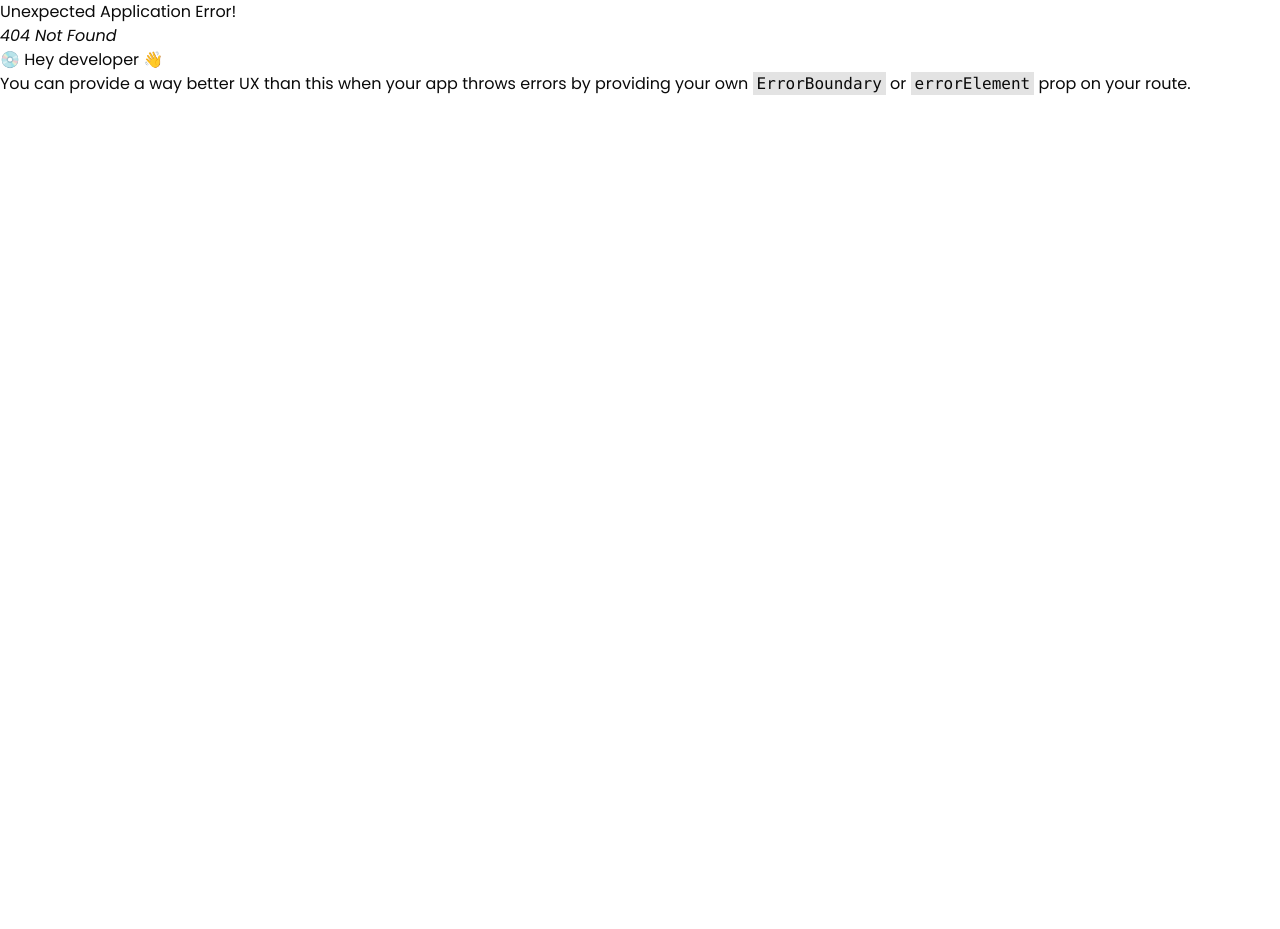
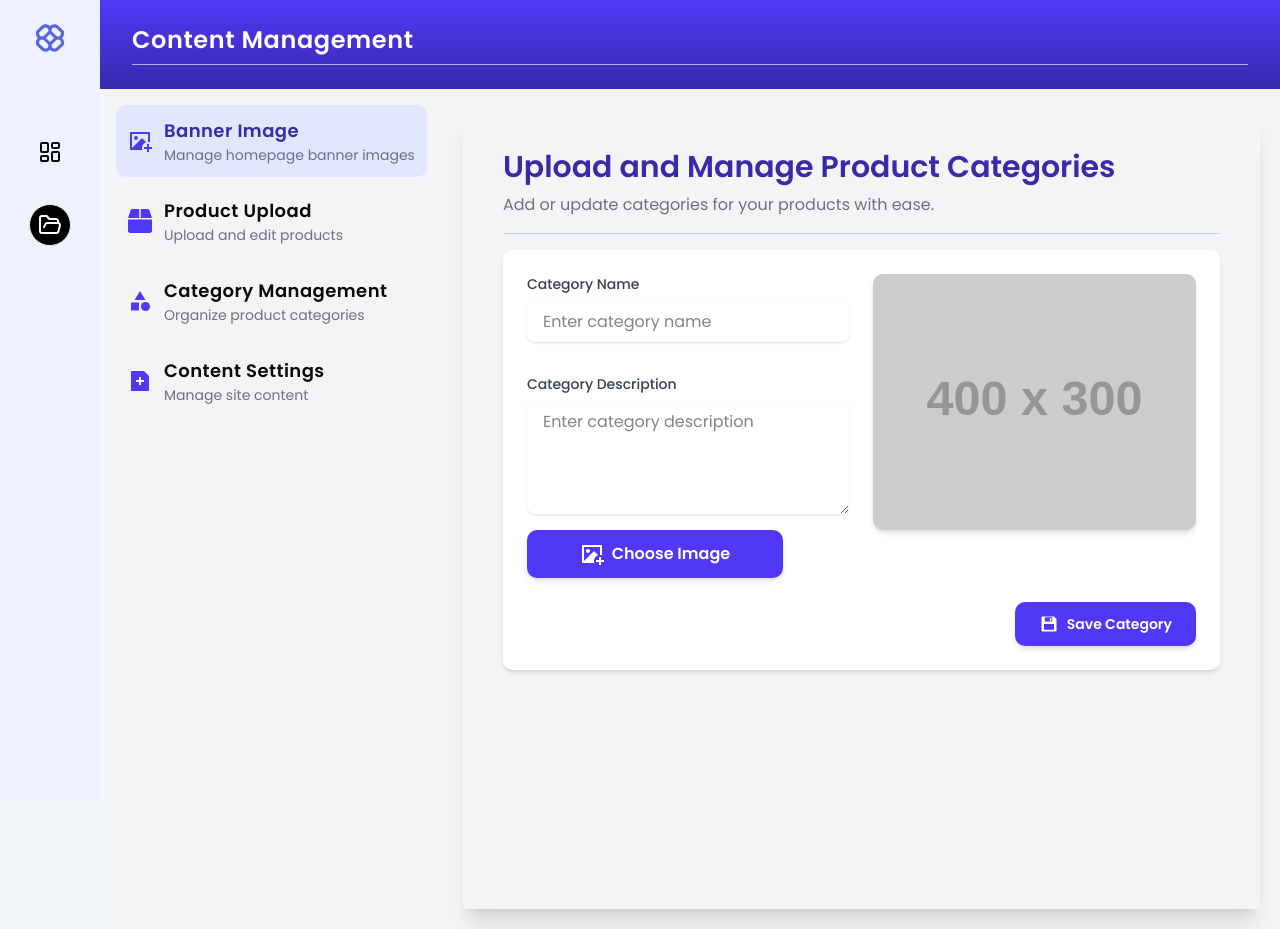
Before and after one commit to lihazinoob/OnBazarAdminPanelFrontEnd, a React (Vite) app: page /cms/category in a window 1280 px wide. Before the commit this address had no page. Before the commit the page ends 800 px from the top, so only its background shows below. Built offline with nearby package versions, Linux system fonts and the light colour scheme.

Commit message:
add:create product UI is designed

```diff
--- /dev/null
+++ b/src/Pages/CategoryManagementPage/CategoryManagementPage.tsx
@@ -0,0 +1,225 @@
+import React from "react";
+
+import {
+  RiImageAddFill,
+  RiDeleteBinLine,
+  RiSave3Fill,
+  RiEdit2Fill,
+} from "react-icons/ri";
+
+export default function CategoryManagementPage() {
+  // state for user input related category information'
+  const [categoryName, setCategoryName] = React.useState<string>("");
+  const [categoryDescription, setCategoryDescription] =
+    React.useState<string>("");
+  const [categoryImage, setCategoryImage] = React.useState<File | null>(null);
+  // state for preview of category image
+  const [categoryImagePreview, setCategoryImagePreview] = React.useState<
+    string | null
+  >(null);
+  // state for error messages
+  const [error, setError] = React.useState<string | null>(null);
+  // state for loading state
+  const [loading, setLoading] = React.useState<boolean>(false);
+
+  // state for categories list
+  const [categories, setCategories] = React.useState([]);
+
+  // Handle file selection
+  const handleFileChange = (e: React.ChangeEvent<HTMLInputElement>) => {
+    const file = e.target.files?.[0];
+    if (file) {
+      setCategoryImage(file);
+      setCategoryImagePreview(URL.createObjectURL(file));
+    }
+  };
+
+  // Clean up preview URL to prevent memory leaks
+  React.useEffect(() => {
+    return () => {
+      if (categoryImagePreview) {
+        URL.revokeObjectURL(categoryImagePreview);
+      }
+    };
+  }, [categoryImagePreview]);
+
+  // Remove uploaded image
+  const handleRemoveImage = () => {
+    setCategoryImage(null);
+    setCategoryImagePreview(null);
+  };
+
+  // Save new Category
+  const handleSave = async () => {
+    if (!categoryName || !categoryDescription || !categoryImage) {
+      setError("Please fill all fields and select an image to upload.");
+      return;
+    }
+    setLoading(true);
+    setError(null);
+    try {
+      // creating a formdata instance so that I can send it to the backend
+      const formData = new FormData();
+      formData.append("categoryName", categoryName);
+      formData.append("categoryDescription", categoryDescription);
+      formData.append("categoryImage", categoryImage);
+
+      // Sending the data to the backend server
+      const response = await fetch(
+        "http://localhost:3000/api/uploadCategoryInformation",
+        {
+          method: "POST",
+          body: formData,
+        }
+      );
+
+      const newCategory = await response.json();
+      console.log(newCategory);
+      if (newCategory) {
+        setCategories([...categories, newCategory]);
+      }
+
+      // after getting the data, all the input fields should be reset or cleared
+
+      setCategoryName("");
+      setCategoryDescription("");
+      setCategoryImage(null);
+      setCategoryImagePreview(null);
+    } catch (error) {
+      console.error("Error uploading category:", error);
+      setError("Failed to upload category. Please try again.");
+    } finally {
+      setLoading(false);
+    }
+  };
+
+  // function to delete a category
+  const handleDelete = async (id) => {
+    try {
+      // Simulated API call
+      // await fetch(`https://your-api-endpoint/api/categories/${id}`, {
+      //   method: "DELETE",
+      // });
+      setCategories(categories.filter((category) => category.id !== id));
+    } catch (err) {
+      setError("Failed to delete category.");
+    }
+  };
+
+  return (
+    <>
+      <div className="min-h-screen bg-gray-100 p-6 sm:p-8 md:p-10">
+        <div className="max-w-4xl">
+          {/* Title */}
+          <div className="text-2xl sm:text-3xl font-semibold text-indigo-800 animate-slideIn">
+            Upload and Manage Product Categories
+          </div>
+          <p
+            className="text-gray-500 mt-2 text-sm sm:text-base animate-slideIn"
+            style={{ animationDelay: "100ms" }}
+          >
+            Add or update categories for your products with ease.
+          </p>
+          <hr
+            className="border-t border-indigo-200 my-4 animate-slideIn"
+            style={{ animationDelay: "200ms" }}
+          />
+
+          {/* Category Management Form */}
+          <div
+            className="bg-white p-6 rounded-lg shadow-md animate-slideIn"
+            style={{ animationDelay: "300ms" }}
+          >
+            <div className="grid grid-cols-1 md:grid-cols-2 gap-6">
+              {/* Form Inputs */}
+              <div>
+                <label className="block text-sm font-medium text-gray-700">
+                  Category Name
+                </label>
+                <input
+                  type="text"
+                  value={categoryName}
+                  onChange={(e) => setCategoryName(e.target.value)}
+                  className="mt-2 px-4 py-2 block w-full rounded-md border-gray-300 shadow-sm focus:border-indigo-500 focus:ring-indigo-500"
+                  placeholder="Enter category name"
+                />
+                <label className="block text-sm font-medium text-gray-700 mt-8">
+                  Category Description
+                </label>
+
+                <textarea
+                  value={categoryDescription}
+                  onChange={(e) => setCategoryDescription(e.target.value)}
+                  rows={4}
+                  className="mt-2 px-4 py-2 block w-full rounded-md border-gray-300 shadow-sm focus:border-indigo-500 focus:ring-indigo-500"
+                  placeholder="Enter category description"
+                />
+
+                <div className="mt-4">
+                  <label className="flex items-center justify-center w-full sm:w-64 px-4 py-3 bg-indigo-600 text-white rounded-lg shadow-md cursor-pointer hover:bg-indigo-700 transition-all duration-200">
+                    <RiImageAddFill size={24} className="mr-2" />
+                    <span className="text-sm sm:text-base font-semibold">
+                      Choose Image
+                    </span>
+                    <input
+                      type="file"
+                      accept="image/*"
+                      className="hidden"
+                      onChange={handleFileChange}
+                      aria-label="Upload category image"
+                    />
+                  </label>
+                </div>
+              </div>
+
+              {/* Image preview*/}
+              <div>
+                <div className="relative w-full h-64 bg-gray-200 rounded-lg shadow-md overflow-hidden">
+                  <img
+                    src={
+                      categoryImagePreview ||
+                      "https://via.placeholder.com/400x300.png?text=Category+Image+Placeholder"
+                    }
+                    alt="Category Image Preview"
+                    className="w-full h-full object-cover"
+                  />
+                  {categoryImage && (
+                    <button
+                      onClick={handleRemoveImage}
+                      className="absolute top-2 right-2 p-2 bg-red-500 text-white rounded-full hover:bg-red-600 transition-all duration-200"
+                      aria-label="Remove image"
+                    >
+                      <RiDeleteBinLine size={20} />
+                    </button>
+                  )}
+                </div>
+              </div>
+            </div>
+
+            {/* Error message show */}
+            {error && (
+              <div
+                className="mt-4 text-red-600 text-sm sm:text-base animate-slideIn"
+                style={{ animationDelay: "400ms" }}
+              >
+                {error}
+              </div>
+            )}
+            {/* Save button */}
+            <div className="mt-6 flex justify-end">
+              <button
+                type="button"
+                onClick={handleSave}
+                className="flex items-center px-6 py-3 bg-indigo-600 text-white rounded-lg shadow-md font-semibold text-sm hover:bg-indigo-700 hover:scale-105 transition-all duration-200"
+                disabled={loading}
+              >
+                <RiSave3Fill size={20} className="mr-2" />
+                {loading ? "Saving..." : "Save Category"}
+              </button>
+            </div>
+          </div>
+        </div>
+      </div>
+    </>
+  );
+}
--- a/src/Pages/ProductManagementPage/ProductManagementPage.tsx
+++ b/src/Pages/ProductManagementPage/ProductManagementPage.tsx
@@ -16,6 +16,7 @@ export default function ProductManagementPage() {
       description: "Manage homepage banner images",
       path: "/cms/banner",
     },
+
     {
       id: "product",
       label: "Product Upload",
```
Also changed, not shown: src/Router/Router.tsx (+14 -11 lines).
